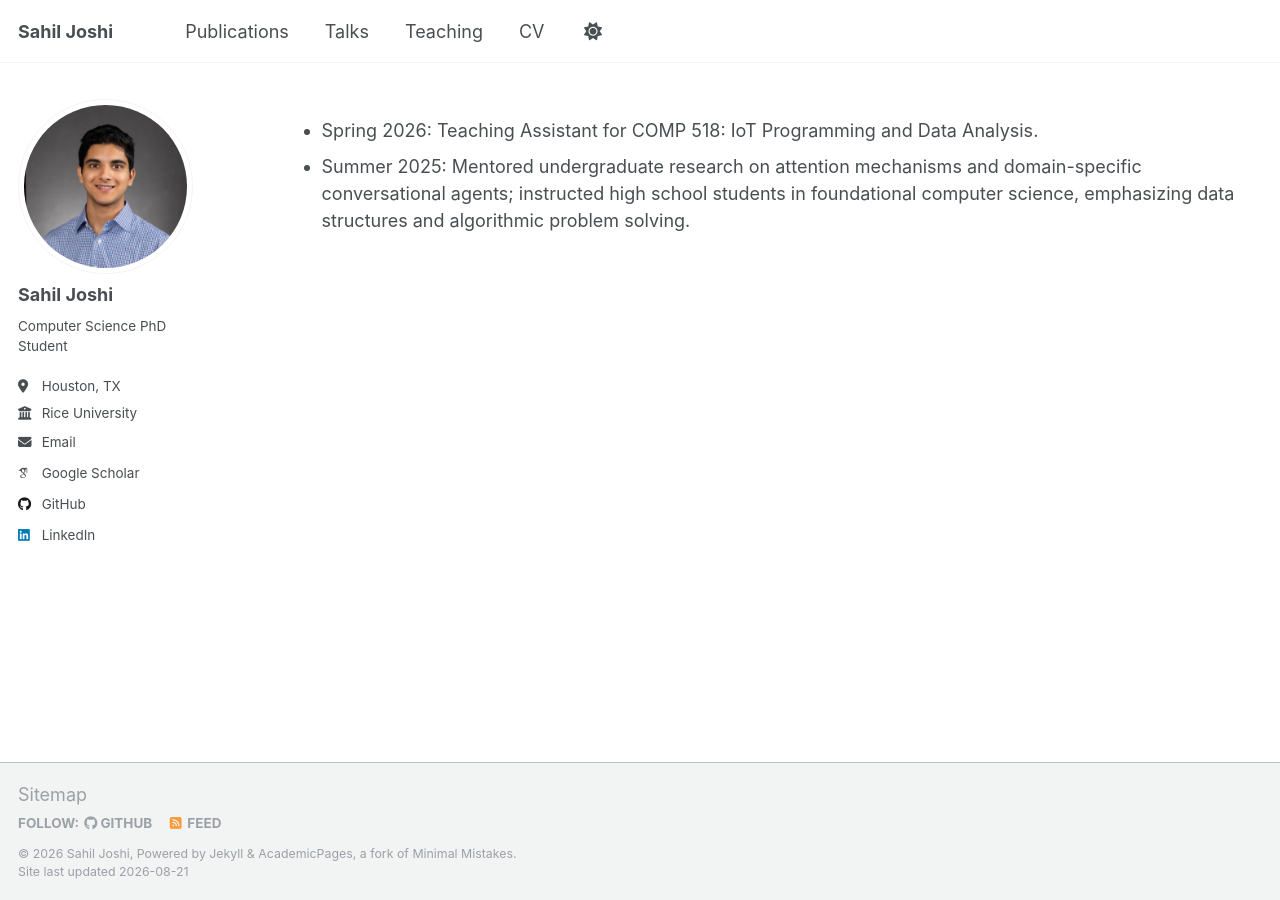
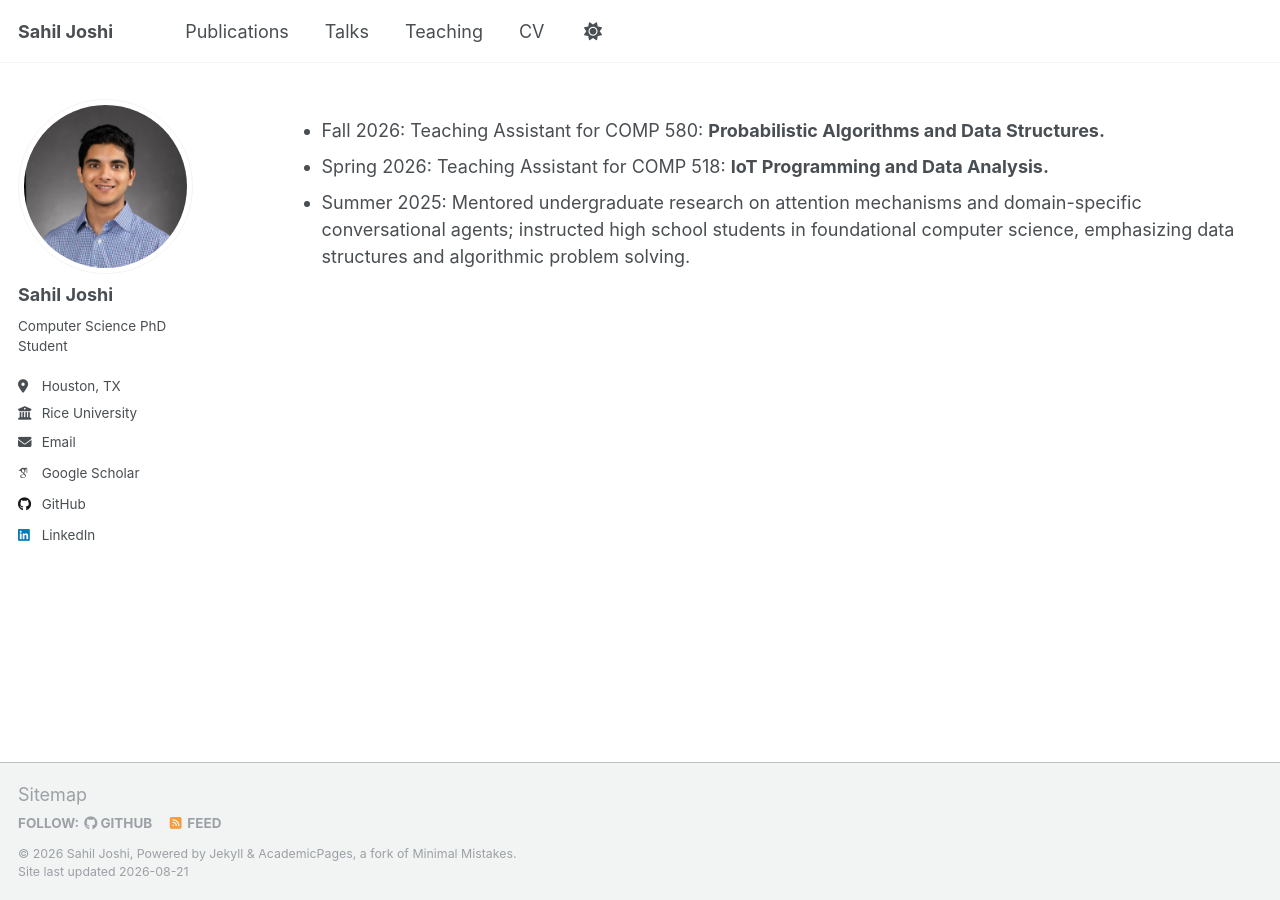
Before and after one commit to sahiljoshi515/sahiljoshi515.github.io, a Jekyll site: the page built from _pages/teaching1.md, in a window 1280 px wide. Built offline with Jekyll 4.4.1, drawn with Linux system fonts in a browser that asks for light colours; some web fonts are replaced.

Commit message:
Update teaching assistant role for Fall 2026

```diff
--- a/_pages/teaching1.md
+++ b/_pages/teaching1.md
@@ -6,5 +6,6 @@ redirect_from:
   - /teaching.html
 ---
 
-* Spring 2026: Teaching Assistant for COMP 518: IoT Programming and Data Analysis.
+* Fall 2026: Teaching Assistant for COMP 580: **Probabilistic Algorithms and Data Structures.**
+* Spring 2026: Teaching Assistant for COMP 518: **IoT Programming and Data Analysis.**
 * Summer 2025: Mentored undergraduate research on attention mechanisms and domain-specific conversational agents; instructed high school students in foundational computer science, emphasizing data structures and algorithmic problem solving.
```
